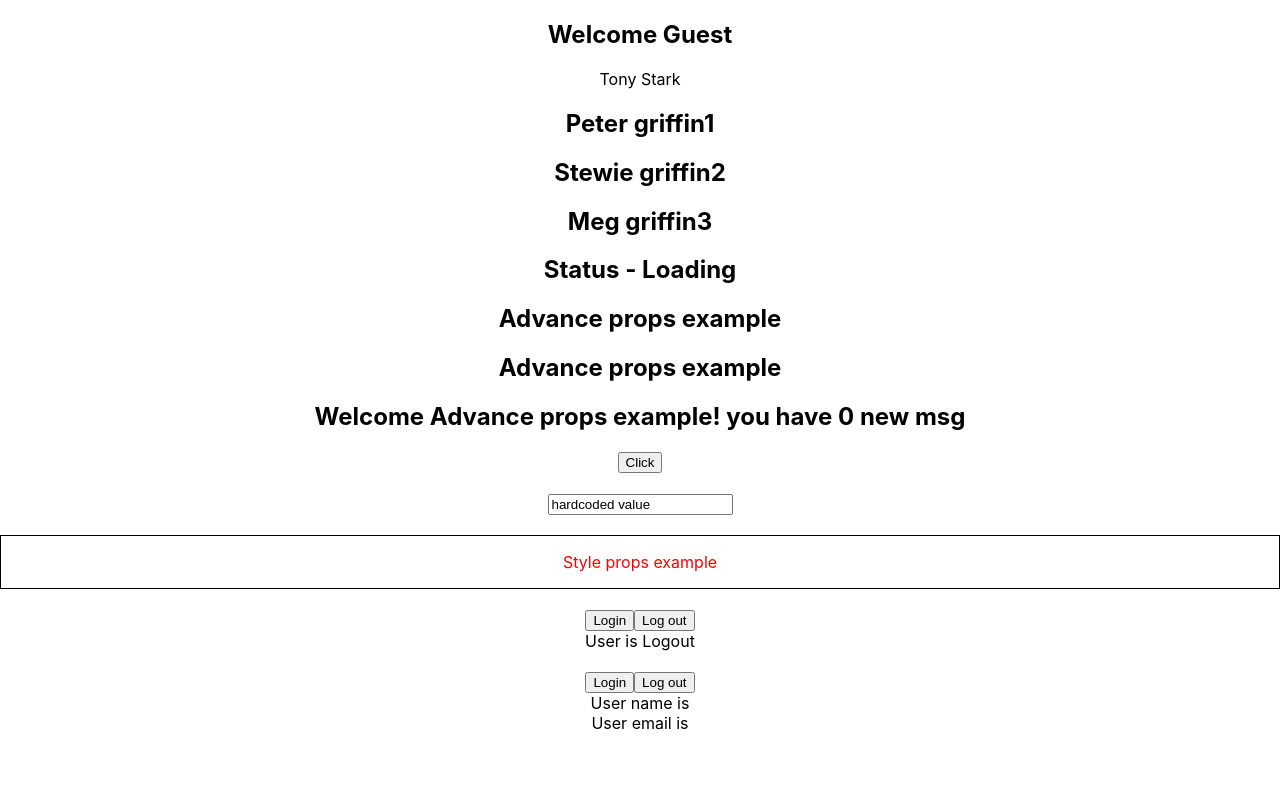
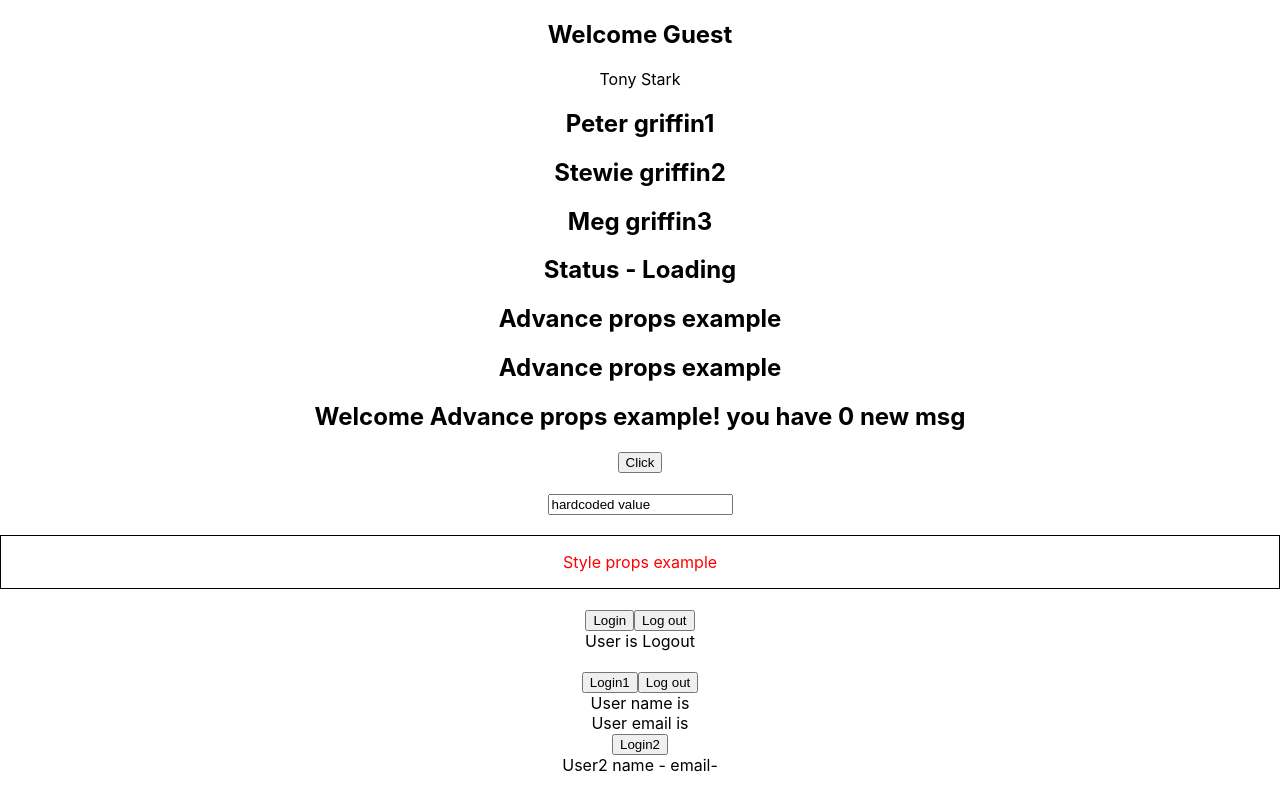
Before and after one commit to sohil-25/TypeScript-concept-with-Reactjs, a React (Create React App) app: page / in a window 1280 px wide. Built offline with nearby package versions, Linux system fonts and the light colour scheme.

Commit message:
useState type assertion

```diff
--- a/src/components/state/User.tsx
+++ b/src/components/state/User.tsx
@@ -1,28 +1,44 @@
 import { useState } from "react";
 
-type AuthUser = {
-  name: string;
-  email: string;
+type AuthUser1 = {
+  name1: string;
+  email1: string;
 };
 
+type AuthUser2 = {
+    name2: string;
+    email2: string;
+  };
+
 export const User = () => {
-  const [user, setUser] = useState<AuthUser | null>(null);
+  const [user, setUser] = useState<AuthUser1 | null>(null);
+  const [user2, setUser2] = useState<AuthUser2>({} as AuthUser2);
 
-  const handleLogin = () => {
+
+  const handleLogin1 = () => {
     setUser({
-      name: "sohil",
-      email: "sohil@gmail.com",
+      name1: "sohil",
+      email1: "sohil@gmail.com",
     });
   };
+  const handleLogin2 = () => {
+    setUser2({
+      name2: "sohil2",
+      email2: "sohil2@gmail.com",
+    });
+  };
+
   const handleLogout = () => {
     setUser(null);
   };
   return (
     <div>
-      <button onClick={handleLogin}>Login</button>
+      <button onClick={handleLogin1}>Login1</button>
       <button onClick={handleLogout}>Log out</button>
-      <div>User name is {user?.name}</div>
-      <div>User email is {user?.email}</div>
+      <div>User name is {user?.name1}</div>
+      <div>User email is {user?.email1}</div>
+      <button onClick={handleLogin2}>Login2</button>
+      <div>User2 name - {user2.name2} email- {user2.email2}</div>
     </div>
   );
 };
```
